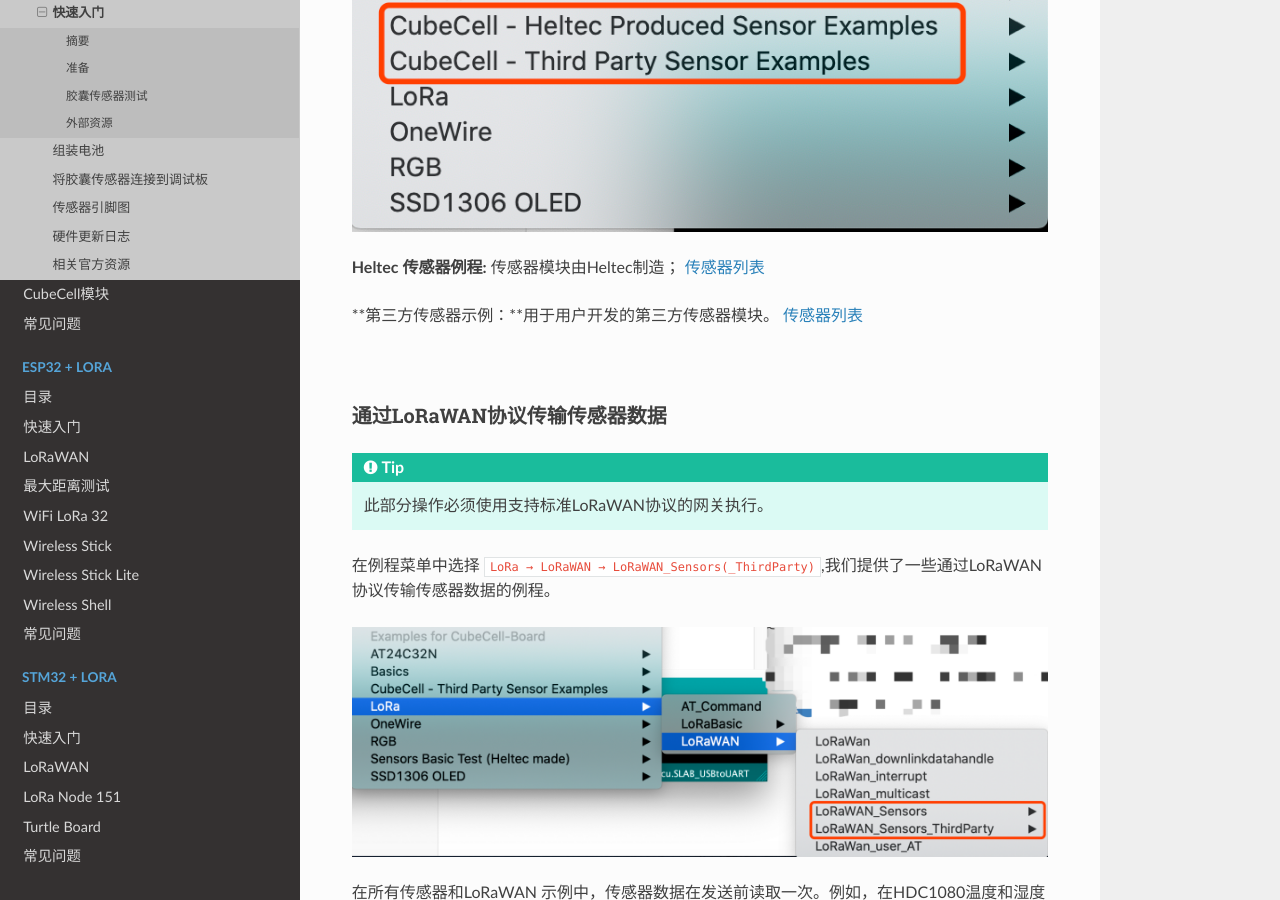
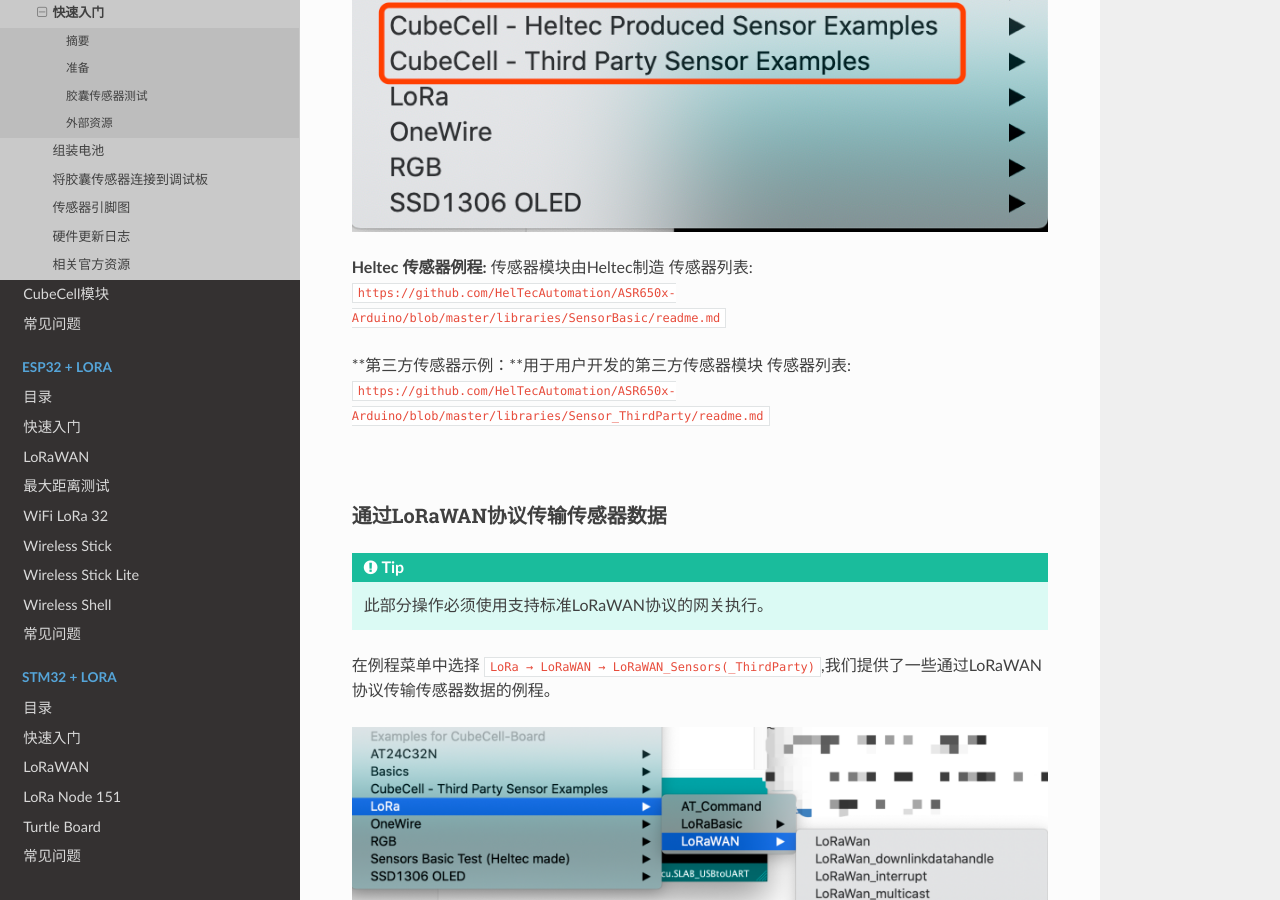
Before and after one commit to HelTecAutomation/HeltecDocs-zh_CN, a Sphinx documentation site: the page built from zh_CN/source/cubecell/capsule-sensor/htcc-ac01/capsule_quick_start.md, in a window 1280 px wide and 900 px high, scrolled down 1067 px. Built offline with Sphinx 7.4.7 and the Read the Docs theme 2.0.0, drawn with Linux system fonts in a browser that asks for light colours; pages that are not in the unit, such as notebooks, are missing from menus.

Commit message:
Update CubeCell relevant documents

```diff
--- a/zh_CN/source/cubecell/capsule-sensor/htcc-ac01/capsule_quick_start.md
+++ b/zh_CN/source/cubecell/capsule-sensor/htcc-ac01/capsule_quick_start.md
@@ -25,9 +25,9 @@
 
 ![](img/capsule_quick_start/01.png)
 
-**Heltec 传感器例程:** 传感器模块由Heltec制造； [传感器列表](https://github.com/HelTecAutomation/ASR650x-Arduino/blob/master/libraries/SensorBasic/readme.md)
+**Heltec 传感器例程:** 传感器模块由Heltec制造 传感器列表: `https://github.com/HelTecAutomation/ASR650x-Arduino/blob/master/libraries/SensorBasic/readme.md`
 
-**第三方传感器示例：**用于用户开发的第三方传感器模块。 [传感器列表](https://github.com/HelTecAutomation/ASR650x-Arduino/blob/master/libraries/Sensor_ThirdParty/readme.md)
+**第三方传感器示例：**用于用户开发的第三方传感器模块 传感器列表: `https://github.com/HelTecAutomation/ASR650x-Arduino/blob/master/libraries/Sensor_ThirdParty/readme.md`
 
 &nbsp;
 
```
